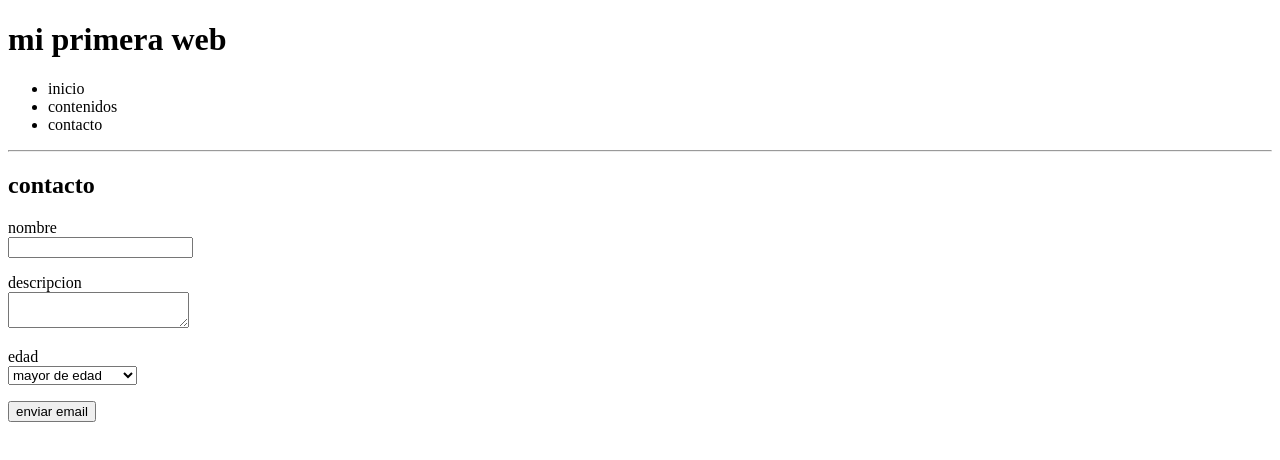
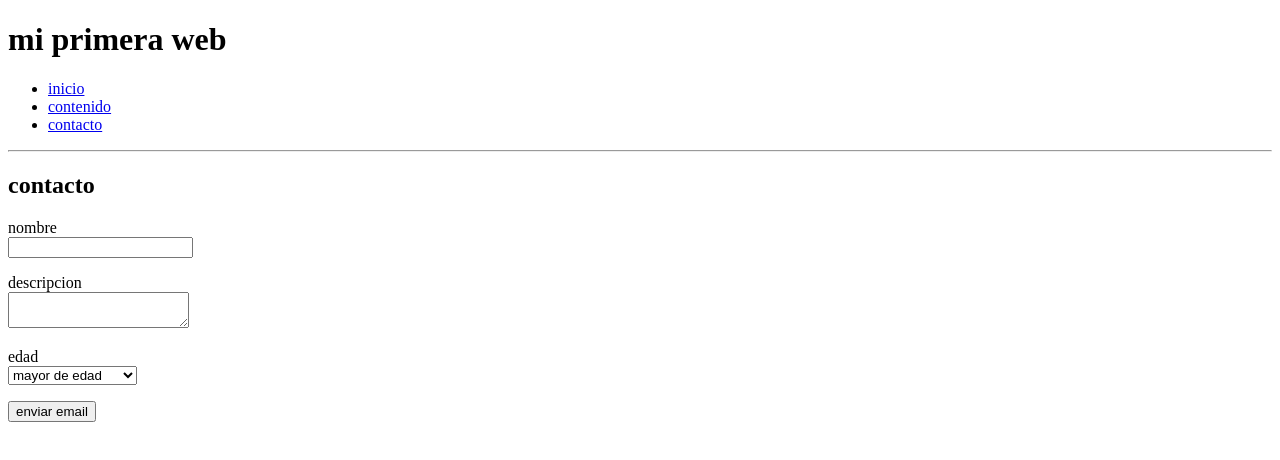
Before and after one commit to sebastia9330/practica3, a plain HTML site: page contacto.html in a window 1280 px wide. Drawn offline with Linux system fonts and the light colour scheme.

Commit message:
enlazando las paginas

```diff
--- a/contacto.html
+++ b/contacto.html
@@ -11,9 +11,9 @@
     <h1>mi primera web</h1>
     <!--menu-->
     <ul>
-        <li>inicio</li>
-        <li>contenidos</li>
-        <li>contacto</li>
+        <li><a href="index.html" title="inicio">inicio</a></li>
+        <li><a href="contenido.html" title="contenido">contenido</a></li>
+        <li><a href="contacto.html" title="contacto">contacto</a></li>
     </ul>
     <hr/>
 
```
Also changed, not shown: contenido.html (+3 -3 lines), index.html (+3 -3 lines).
